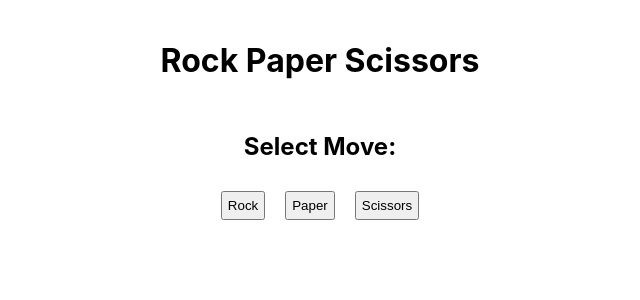
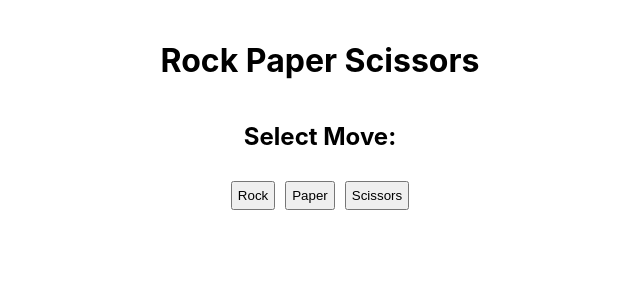
Before and after one commit to VolodymyrSemenov/levelup, a React (Create React App) app: page / in a window 1280 px wide. Shown: the top 300 px of the page, without its empty margins (320-960 px from the left). Built offline with nearby package versions, Linux system fonts and the light colour scheme.

Commit message:
Fixed improper css attributes. Removed Margin attribute from div

```diff
--- a/src/App.css
+++ b/src/App.css
@@ -1,10 +1,14 @@
 .App {
   text-align: center;
-  display: "flex";
-  flex-direction: "column";
-  align-items: "center";
+  display: flex;
+  flex-direction: column;
+  align-items: center;
+  padding: 10px;
+}
+
+.ButtonDiv {
+  display: flex;
   gap: 10px;
-  padding: 10px;
 }
 
 div {
@@ -13,5 +17,4 @@ div {
 
 button {
   padding: 5px;
-  margin: 10px;
 }
--- a/src/App.tsx
+++ b/src/App.tsx
@@ -79,8 +79,9 @@ function App() {
     <div className="App">
       <h1>Rock Paper Scissors</h1>
       {pageState == "SelectMove" && (
-        <div>
-          <h2>Select Move:</h2>
+        <>
+        <h2>Select Move:</h2>
+        <div className="ButtonDiv">
           <SelectMoveButton name="Rock" onClick={buttonHandler("Rock")} />
           <SelectMoveButton name="Paper" onClick={buttonHandler("Paper")} />
           <SelectMoveButton
@@ -88,6 +89,7 @@ function App() {
             onClick={buttonHandler("Scissors")}
           />
         </div>
+        </>
       )}
       {pageState == "Results" && (
         <>
```
